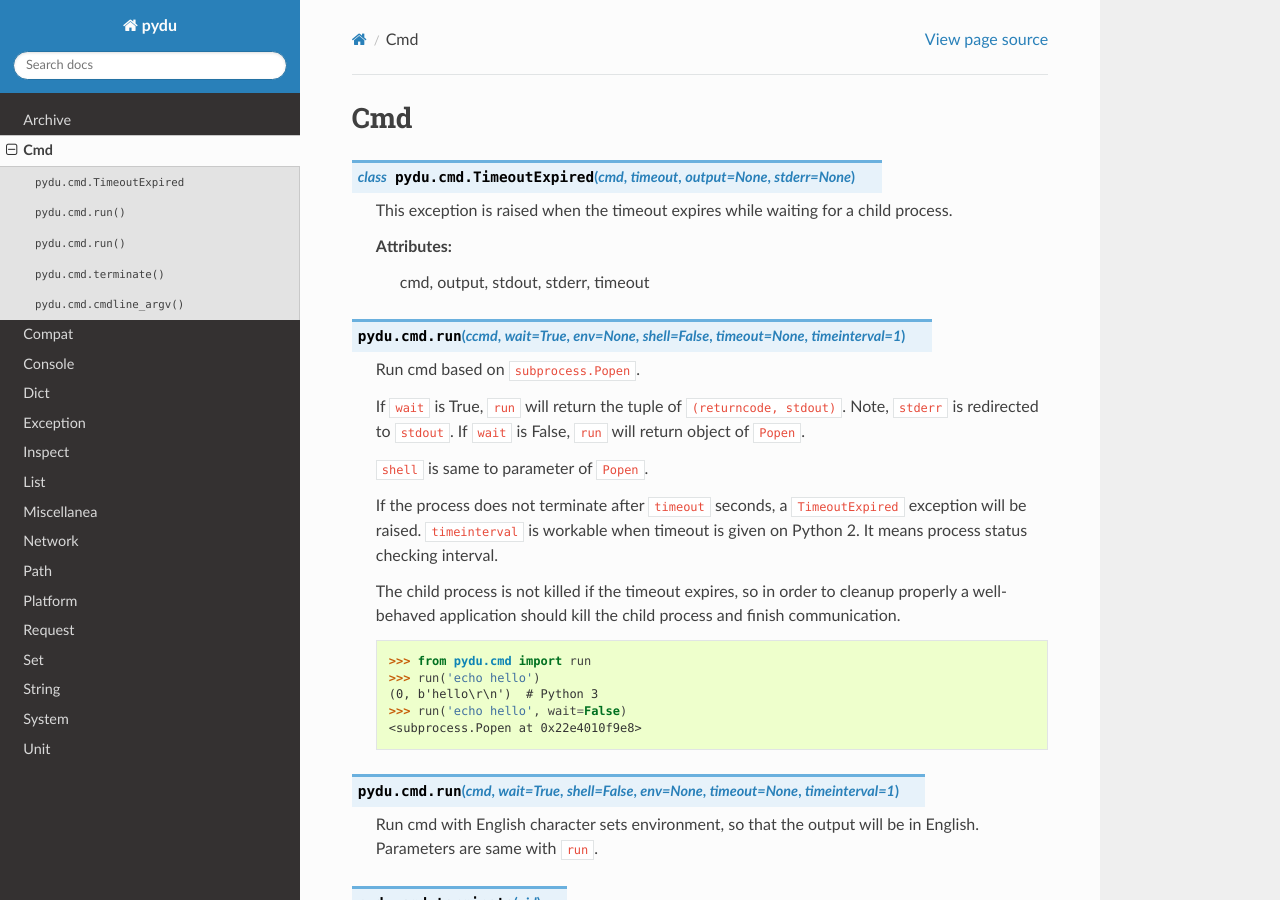
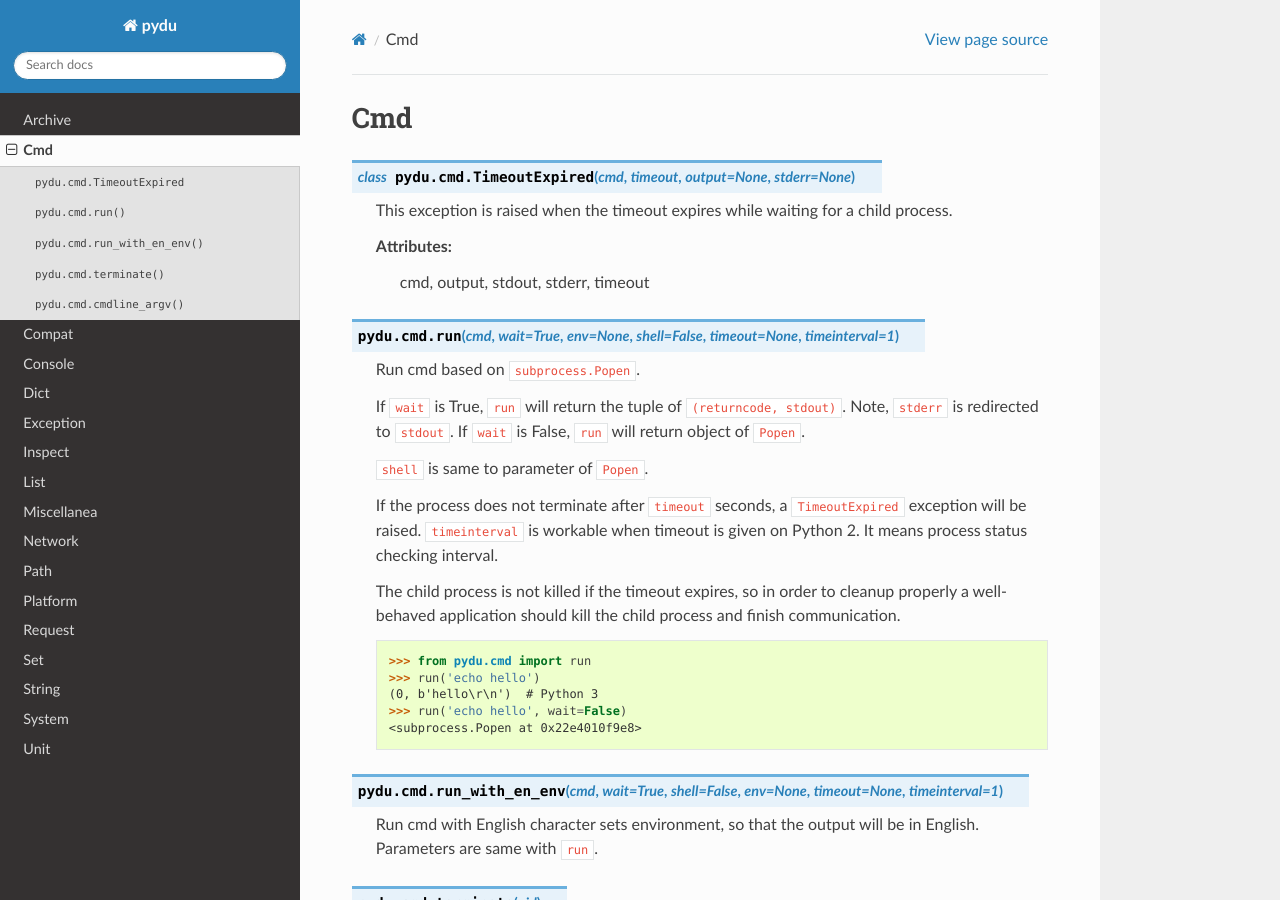
Before and after one commit to flaggo/pydu, a Sphinx documentation site: the page built from docs/cmd.rst, in a window 1280 px wide and 900 px high. Built offline with Sphinx 7.4.7 and the Read the Docs theme 2.0.0, drawn with Linux system fonts in a browser that asks for light colours.

```diff
--- a/docs/cmd.rst
+++ b/docs/cmd.rst
@@ -10,7 +10,7 @@ Cmd
         cmd, output, stdout, stderr, timeout
 
 
-.. py:function:: pydu.cmd.run(ccmd, wait=True, env=None, shell=False, timeout=None, timeinterval=1)
+.. py:function:: pydu.cmd.run(cmd, wait=True, env=None, shell=False, timeout=None, timeinterval=1)
 
     Run cmd based on ``subprocess.Popen``.
 
@@ -32,7 +32,7 @@ Cmd
     <subprocess.Popen at 0x22e4010f9e8>
 
 
-.. py:function:: pydu.cmd.run(cmd, wait=True, shell=False, env=None, timeout=None, timeinterval=1)
+.. py:function:: pydu.cmd.run_with_en_env(cmd, wait=True, shell=False, env=None, timeout=None, timeinterval=1)
 
     Run cmd with English character sets environment, so that the output will
     be in English.
--- a/docs/request.rst
+++ b/docs/request.rst
@@ -29,7 +29,7 @@ Request
     download to current directory.
 
 
-.. py:function:: pydu.request.check_connect(p, port, retry=1, timeout=0.5)
+.. py:function:: pydu.request.check_connect(ip, port, retry=1, timeout=0.5)
 
     Check whether given ``ip`` and ``port`` could connect or not.
     It will ``retry`` and ``timeout`` on given.
```
